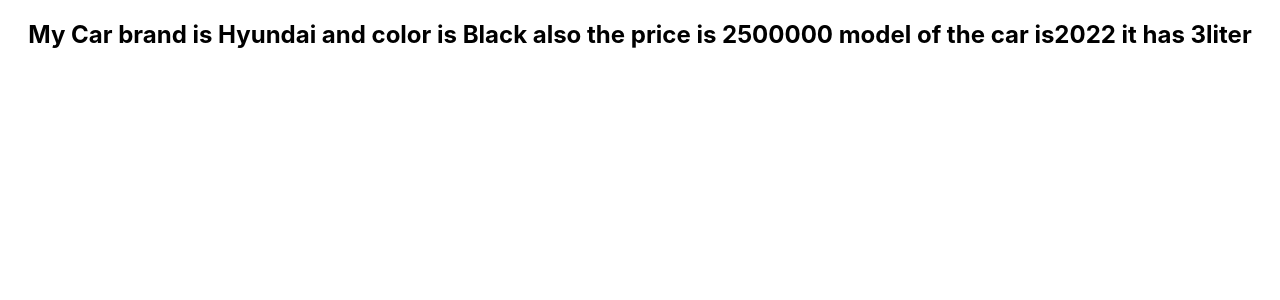
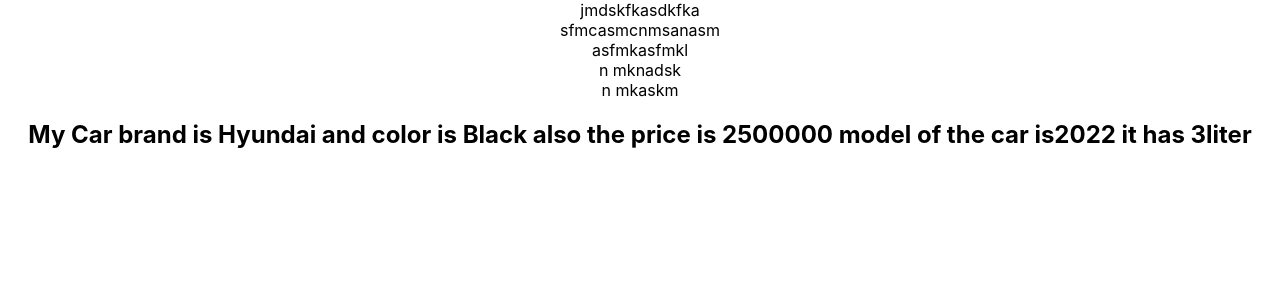
Before and after one commit to Manishyuchil/test, a React (Create React App) app: page / in a window 1280 px wide. Shown: the top 300 px of the page. Built offline with nearby package versions, Linux system fonts and the light colour scheme.

Commit message:
changes 5 div

```diff
--- a/src/cars/Cars2props.jsx
+++ b/src/cars/Cars2props.jsx
@@ -3,6 +3,12 @@
 const  CarNew = (props) =>{
 return(
     <div>
+
+        <div>jmdskfkasdkfka</div>
+        <div> sfmcasmcnmsanasm</div>
+        <div>asfmkasfmkl</div>
+        <div>n mknadsk</div>
+        <div>n mkaskm</div>
 
         <h2>
         My Car brand is {props.Brand} and color is {props.color} also the price is {props.Price} model of the car is{props.Model} it has {props.Engine}
```
